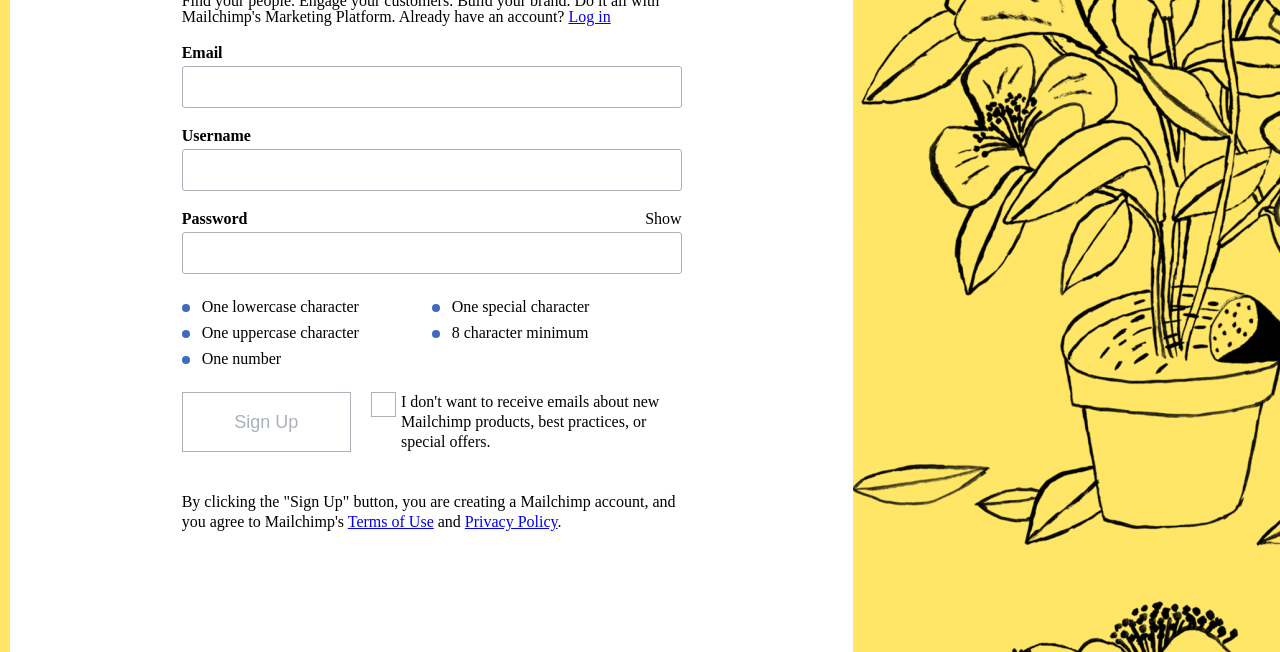
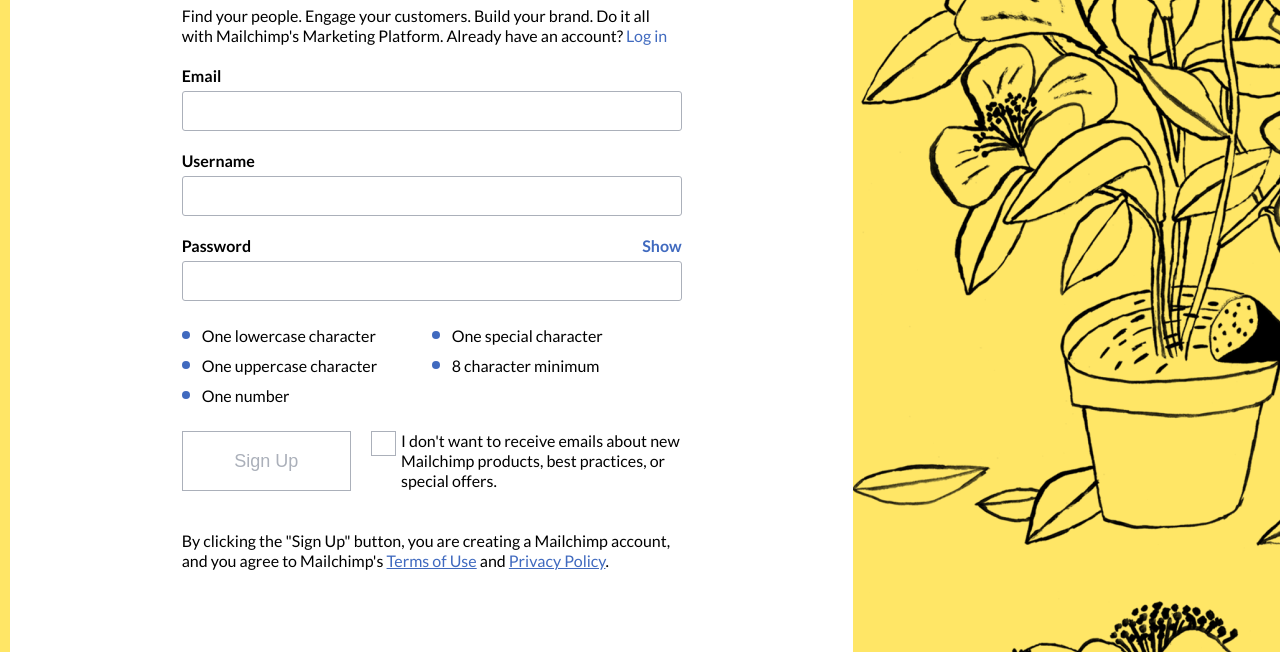
Before and after one commit to NiteArie/mailchimp-form, a plain HTML site: page index.html in a window 1280 px wide. Shown: the part 148-800 px from the top of the page. Drawn offline with Linux system fonts and the light colour scheme.

Commit message:
[Update] 1.0

```diff
--- a/index.html
+++ b/index.html
@@ -4,6 +4,11 @@
     <meta charset="UTF-8">
     <meta name="viewport" content="width=device-width, initial-scale=1.0">
     <title>Signup | Mailchimp</title>
+
+    <link href="https://fonts.googleapis.com/css2?family=Lato:wght@400;700&display=swap" rel="stylesheet">
+    <link href="https://fonts.googleapis.com/css2?family=Open+Sans:ital,wght@0,700;1,400&display=swap" rel="stylesheet">
+    <link href="https://fonts.googleapis.com/css2?family=Montserrat:wght@400;700&display=swap" rel="stylesheet">
+    <link href="https://fonts.googleapis.com/css2?family=Source+Sans+Pro:wght@400;700&display=swap" rel="stylesheet">
 
     <link href="reset.css" rel="stylesheet">
     <link href="style.css" rel="stylesheet">
--- a/style.css
+++ b/style.css
@@ -2,16 +2,24 @@
 *::before,
 *::after {
     box-sizing: border-box;
-    line-height: 1.25;
     --highlightColor: hsl(220, 50%, 50%);
     --backgroundColor: hsl(50, 100%, 70%);
     --greyColor: hsl(220, 10%, 70%);
+}
+
+body {
+    line-height: 1.25;
+    font-family: "Lato", sans-serif;
 }
 
 .signup {
     display: grid;
     grid-template-columns: 2fr 1fr;
     height: 100vh;
+}
+
+.signup a {
+    color: var(--highlightColor);
 }
 
 .signup__header img {
@@ -34,6 +42,11 @@
 
 .signup__heading p {
     margin: 20px 0;
+    line-height: 1.25;
+}
+
+.signup__heading a {
+    text-decoration: none;
 }
 
 .signup__form {
@@ -62,13 +75,19 @@
     border: 1px solid var(--greyColor);
 }
 
+.signup__form__wrapper input:focus {
+    outline: 1px solid var(--highlightColor);
+}
+
 .signup__form__wrapper__row {
     display: flex;
     justify-content: space-between;
 }
 
-.signup__form__wrapper__row {
-
+.signup__form__wrapper__row span {
+    color: var(--highlightColor);
+    font-weight: 700;
+    cursor: pointer;
 }
 
 .signup__form__wrapper__desc {
```
